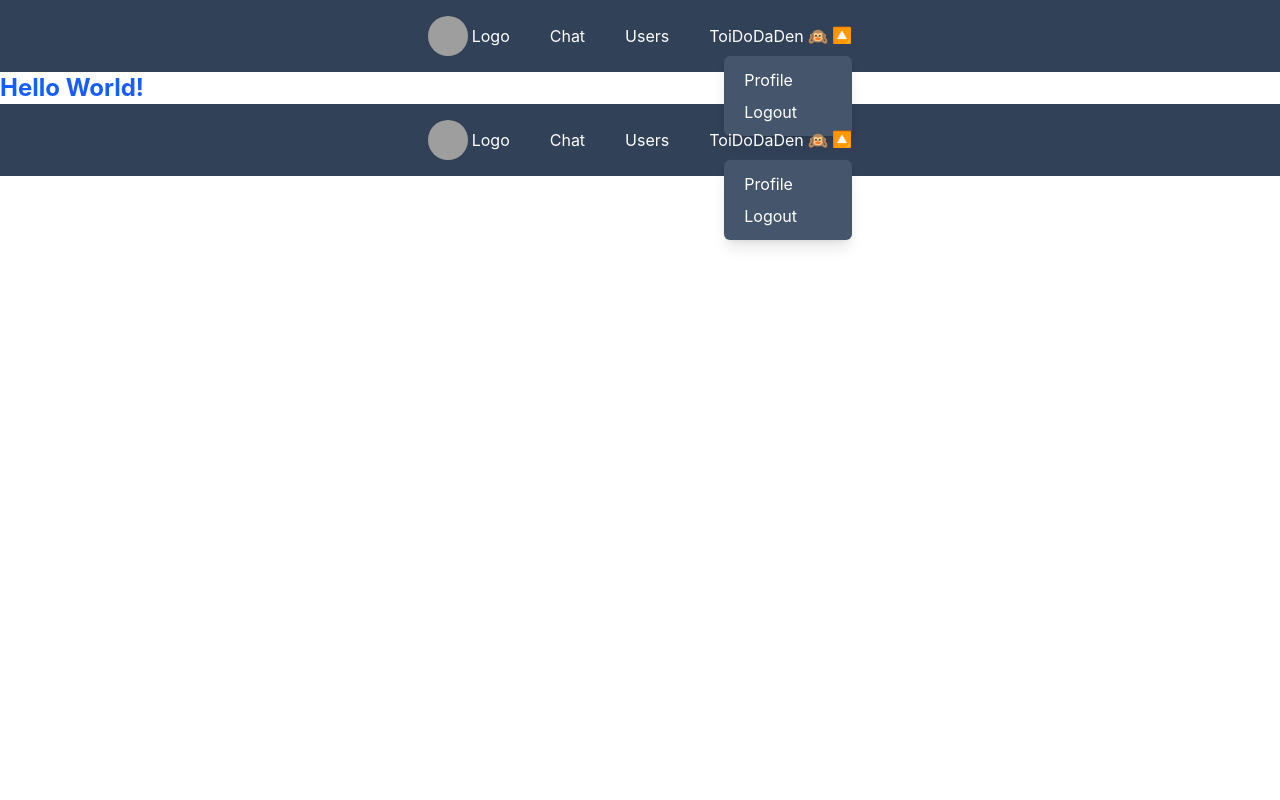
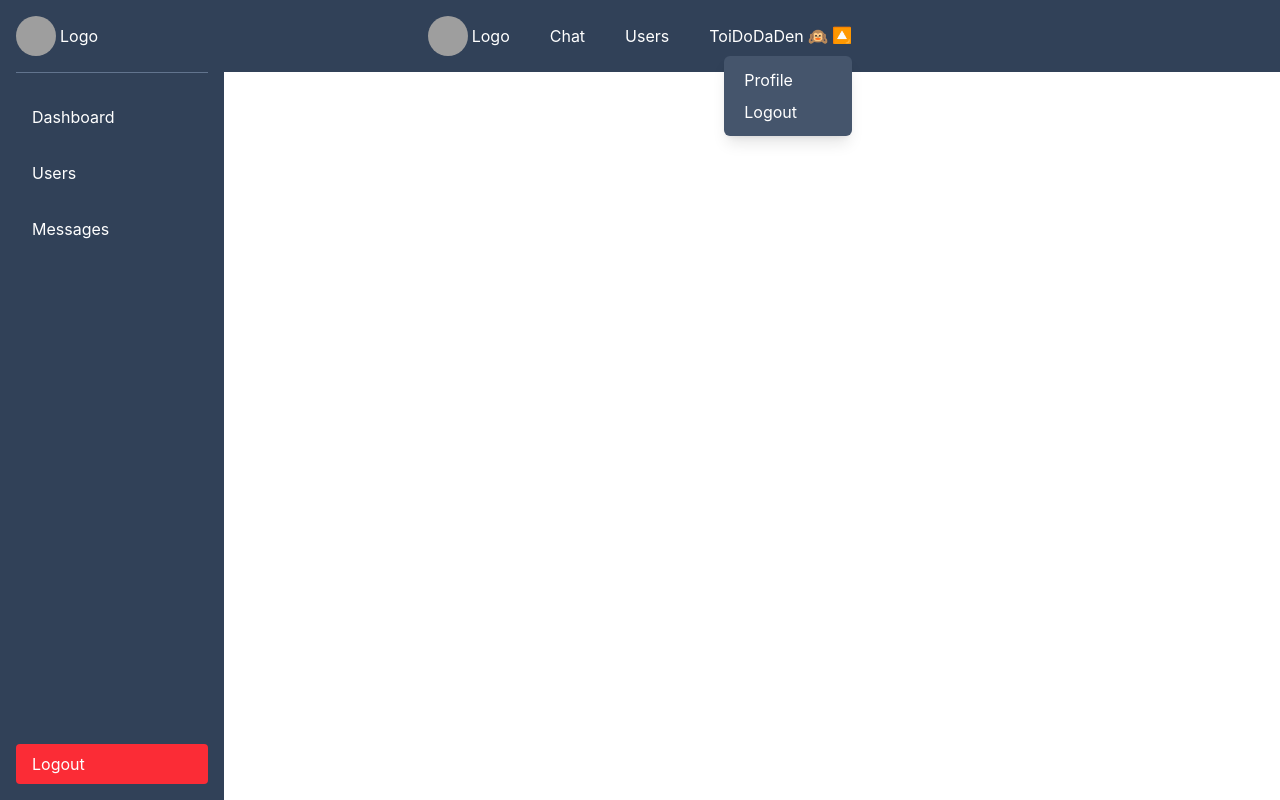
Before and after one commit to TruongTuanDung2001/Chat-app, a React app: page /admin in a window 1280 px wide. Built offline with nearby package versions, Linux system fonts and the light colour scheme; grey boxes are pictures that could not be loaded; the HTML template or start-up script is replaced by a standard one.

Commit message:
Design admin navbar layout

```diff
--- a/src/App.jsx
+++ b/src/App.jsx
@@ -2,6 +2,7 @@
 import { Route, Routes } from "react-router-dom";
 //
 import MainNavbar from "./components/MainNavbar";
+import AdminNavbar from "./components/AdminNavbar";
 //
 import LoginPage from "./pages/Login/Login";
 import ChatPage from "./pages/Chat/Chat";
@@ -18,9 +19,9 @@ import MainLayout from "./layouts/MainLayout";
 function App() {
   return (
     <div>
-      <MainNavbar />
-      <h1 className="text-2xl font-bold text-blue-600">Hello World!</h1>
-
+      {/* <MainNavbar /> */}
+      <AdminNavbar />
+      {/* <h1 className="text-2xl font-bold text-blue-600">Hello World!</h1> */}
       {/* pages */}
       <AppRoutes />
     </div>
--- a/src/components/AdminNavbar.jsx
+++ b/src/components/AdminNavbar.jsx
@@ -1,5 +1,62 @@
+import { Link } from "react-router-dom";
 
 //
-export default function AdminNavbar(){
+export default function AdminNavbar() {
+  return (
+    <div className="admin-navbar min-h-screen w-56 bg-slate-700 text-white  fixed left-0 top-0 z-10">
+      <div className="sideBar flex min-h-screen flex-col p-4 w-full">
+        <div className="logo flex items-center gap-1 border-b border-slate-500 pb-4">
+          <img
+            className="h-10 w-10 rounded-full"
+            src="https://i.pinimg.com/736x/34/1b/e4/341be4fbb1016c9a68881205f5c33133.jpg"
+            alt=""
+          />
+          <h3>Logo</h3>
+        </div>
 
+        <ul className="actions mt-6 space-y-4">
+          <li>
+            <Link
+              to="/dashboard"
+              className="block rounded px-4 py-2 hover:bg-slate-500"
+            >
+              Dashboard
+            </Link>
+          </li>
+          <li>
+            <Link
+              to="/users"
+              className="block rounded px-4 py-2 hover:bg-slate-500"
+            >
+              Users
+            </Link>
+          </li>
+          <li>
+            <Link
+              to="/messages"
+              className="block rounded px-4 py-2 hover:bg-slate-500"
+            >
+              Messages
+            </Link>
+          </li>
+        </ul>
+
+        <div className="logout mt-auto ">
+          <Link
+            to="/logout"
+            className="block rounded px-4 py-2 bg-red-500 hover:bg-red-600"
+          >
+            Logout
+          </Link>
+        </div>
+      </div>
+      {/*
+            - min-h-screen là chiều cao hết chiều dọc
+            - flex-col là xếp bên trong theo chiều dọc | logout dùng mt-auto là nó sẽ nằm cuối theo chiều dọc, nhớ chỉnh chiều dọc hết màn hình
+            - space-y-2 là cách dọc các phần tử theo chiều dọc
+            - fixed left-0 top-0 là để sidebar cố định khi scroll
+            -
+        */}
+    </div>
+  );
 }
```
Also changed, not shown: src/components/MainNavbar.jsx (+12 -2 lines).
